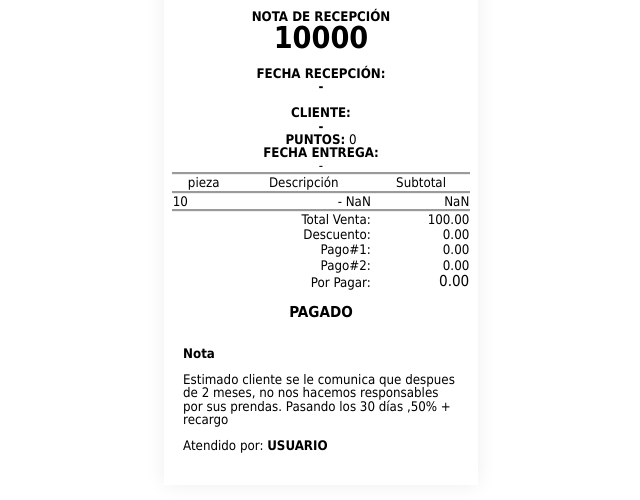
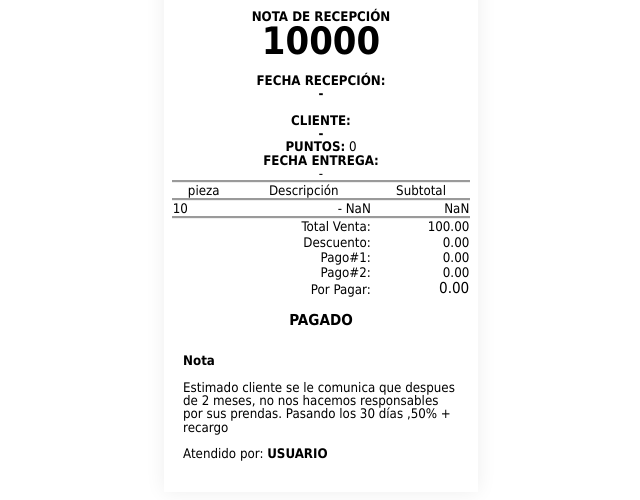
Before and after one commit to TickeVirtual/RossZule, a plain HTML site: page index.html in a window 1280 px wide. Shown: the part 300-800 px from the top of the page, without its empty margins (319-959 px from the left). Drawn offline with Linux system fonts and the light colour scheme; a script that the page names is missing.

Commit message:
Update estilo.css

```diff
--- a/estilo.css
+++ b/estilo.css
@@ -1,4 +1,4 @@
-                .m-0 {
+.m-0 {
                         margin: 0 !important;
                         font-weight: normal; /* Agrega esta línea para desactivar la negrita */
                         text-align: left;
@@ -28,7 +28,7 @@
 
                     .nro_boleta {
                         margin: 0;
-                        font-size: 8mm !important;
+                        font-size: 10mm !important;
                     }
                     .font-small {
                       font-size: 0.5mm;
```
